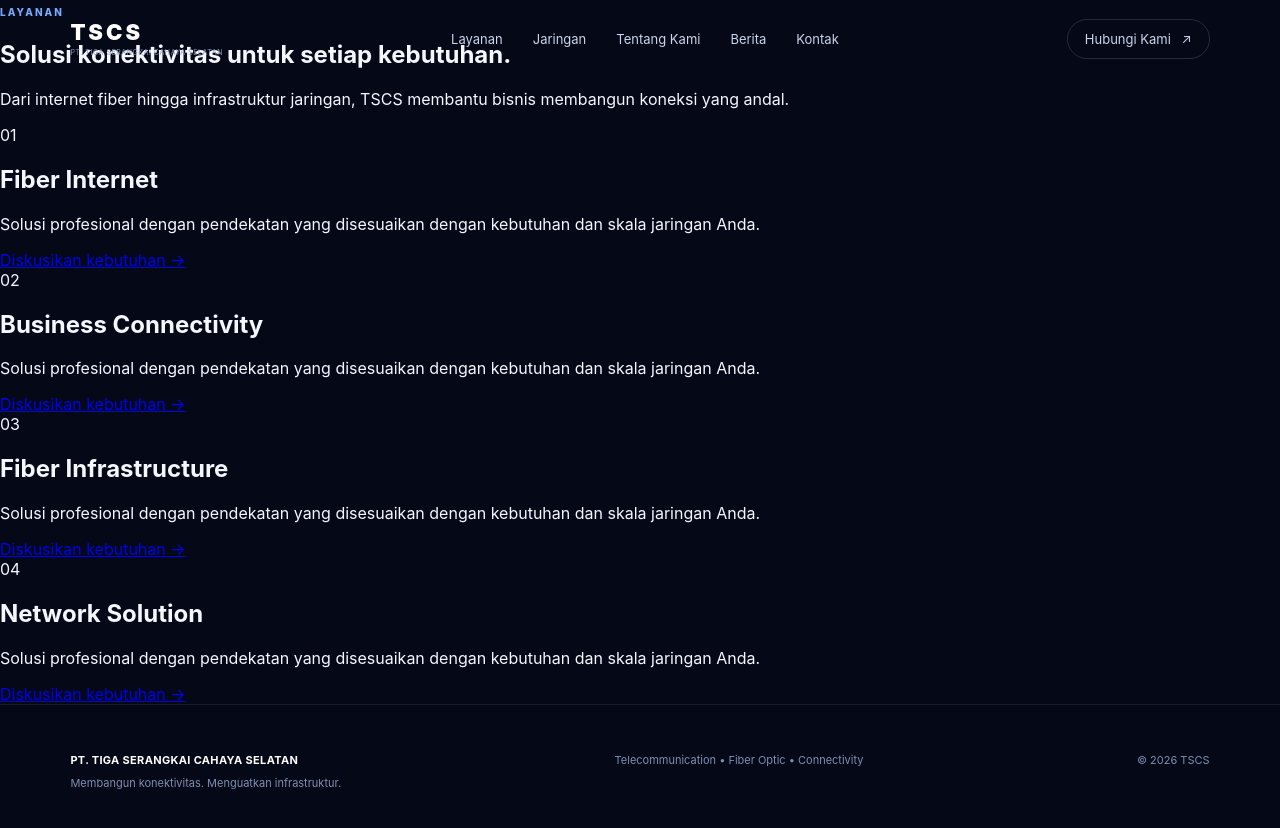
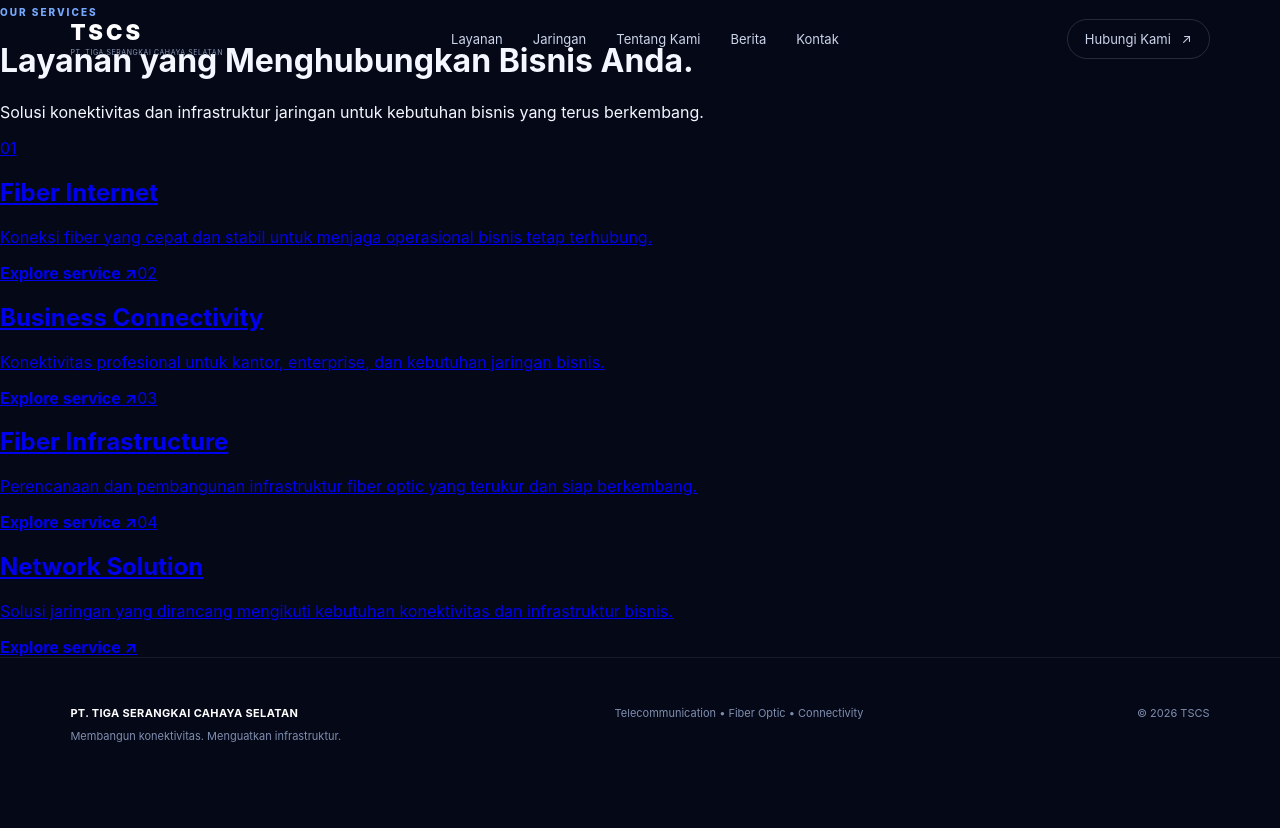
Before and after one commit to Mrdiiee/TSCS-TELECOM, a Next.js app: page /layanan in a window 1280 px wide. Shown: the top 828 px of the page. After the commit the page ends 802 px from the top, so only its background shows below. Built offline with nearby package versions, Linux system fonts and the light colour scheme.

Commit message:
Implement approved TSCS experience

```diff
--- a/app/layanan/page.jsx
+++ b/app/layanan/page.jsx
@@ -1,2 +1,3 @@
 import Link from "next/link";
-export default function Page(){return <section className="page"><span className="eyebrow">LAYANAN</span><h1>Solusi konektivitas untuk setiap kebutuhan.</h1><p className="lead">Dari internet fiber hingga infrastruktur jaringan, TSCS membantu bisnis membangun koneksi yang andal.</p><div className="grid">{["Fiber Internet","Business Connectivity","Fiber Infrastructure","Network Solution"].map((x,i)=><article className="card" key={x}><span>0{i+1}</span><h2>{x}</h2><p>Solusi profesional dengan pendekatan yang disesuaikan dengan kebutuhan dan skala jaringan Anda.</p><Link href="/kontak">Diskusikan kebutuhan →</Link></article>)}</div></section>}
+const services=[["fiber-internet","01","Fiber Internet","Koneksi fiber yang cepat dan stabil untuk menjaga operasional bisnis tetap terhubung."],["business-connectivity","02","Business Connectivity","Konektivitas profesional untuk kantor, enterprise, dan kebutuhan jaringan bisnis."],["fiber-infrastructure","03","Fiber Infrastructure","Perencanaan dan pembangunan infrastruktur fiber optic yang terukur dan siap berkembang."],["network-solution","04","Network Solution","Solusi jaringan yang dirancang mengikuti kebutuhan konektivitas dan infrastruktur bisnis."]];
+export default function Services(){return <div className="pageShell"><header className="pageHero"><span className="eyebrow">OUR SERVICES</span><h1>Layanan yang Menghubungkan Bisnis Anda.</h1><p>Solusi konektivitas dan infrastruktur jaringan untuk kebutuhan bisnis yang terus berkembang.</p></header><div className="serviceCards">{services.map(([slug,n,t,d])=><Link href={"/layanan/"+slug} className="serviceCard" key={slug}><span>{n}</span><div className="cardNetwork"/><h2>{t}</h2><p>{d}</p><b>Explore service ↗</b></Link>)}</div></div>}
```
